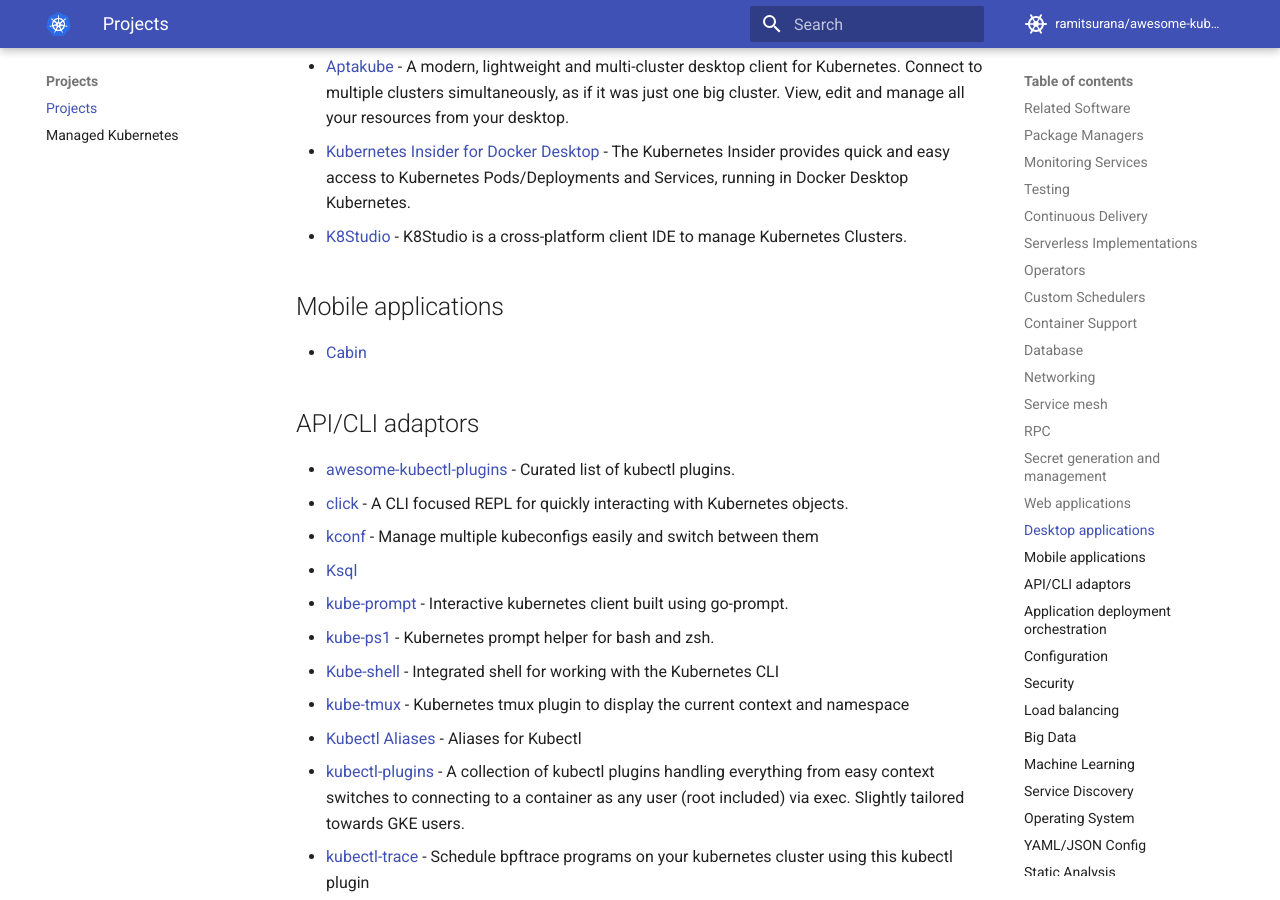
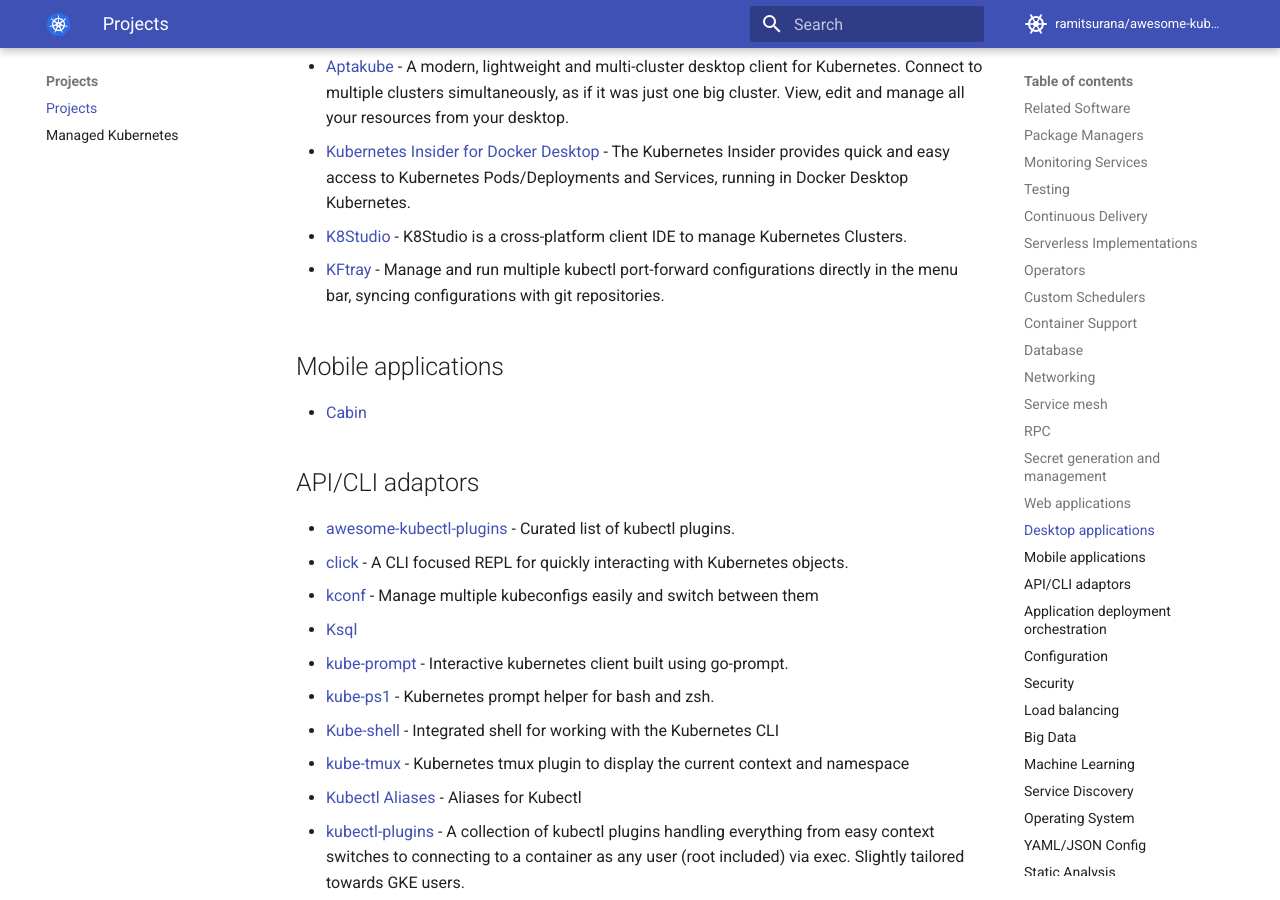
Before and after one commit to ramitsurana/awesome-kubernetes, an MkDocs documentation site: the page built from docs/projects/projects.md, in a window 1280 px wide and 900 px high, scrolled down 11549 px. Built offline with MkDocs 1.6.1 and Material for MkDocs 9.7.7, drawn with Linux system fonts in a browser that asks for light colours; comment, search, counter and statistics services are not loaded.

Commit message:
docs: add kftray (#914)

```diff
--- a/docs/projects/projects.md
+++ b/docs/projects/projects.md
@@ -315,6 +315,7 @@ Projects
 * [Aptakube](https://aptakube.com) - A modern, lightweight and multi-cluster desktop client for Kubernetes. Connect to multiple clusters simultaneously, as if it was just one big cluster. View, edit and manage all your resources from your desktop.
 * [Kubernetes Insider for Docker Desktop](https://github.com/spurin/kubernetes-insider) - The Kubernetes Insider provides quick and easy access to Kubernetes Pods/Deployments and Services, running in Docker Desktop Kubernetes.
 * [K8Studio](https://github.com/guiqui/k8Studio) - K8Studio is a cross-platform client IDE to manage Kubernetes Clusters.
+* [KFtray](https://github.com/hcavarsan/kftray) - Manage and run multiple kubectl port-forward configurations directly in the menu bar, syncing configurations with git repositories.
 
 ## Mobile applications
 
```
